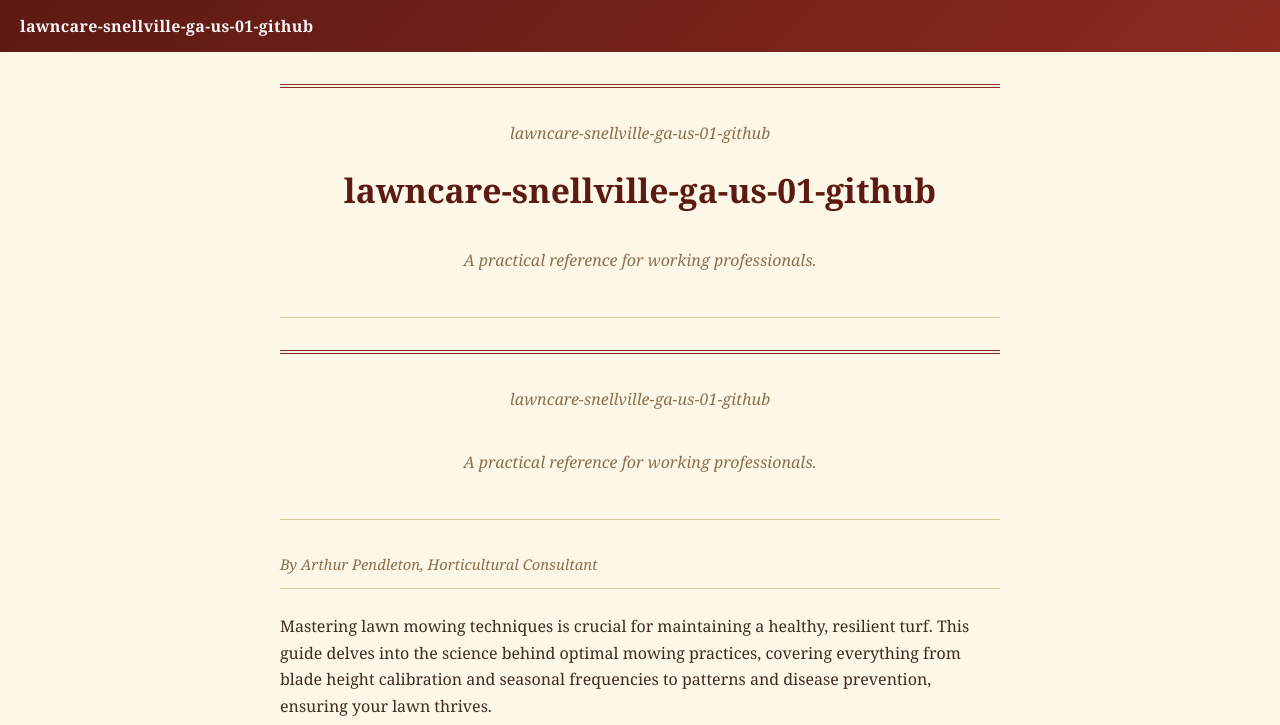
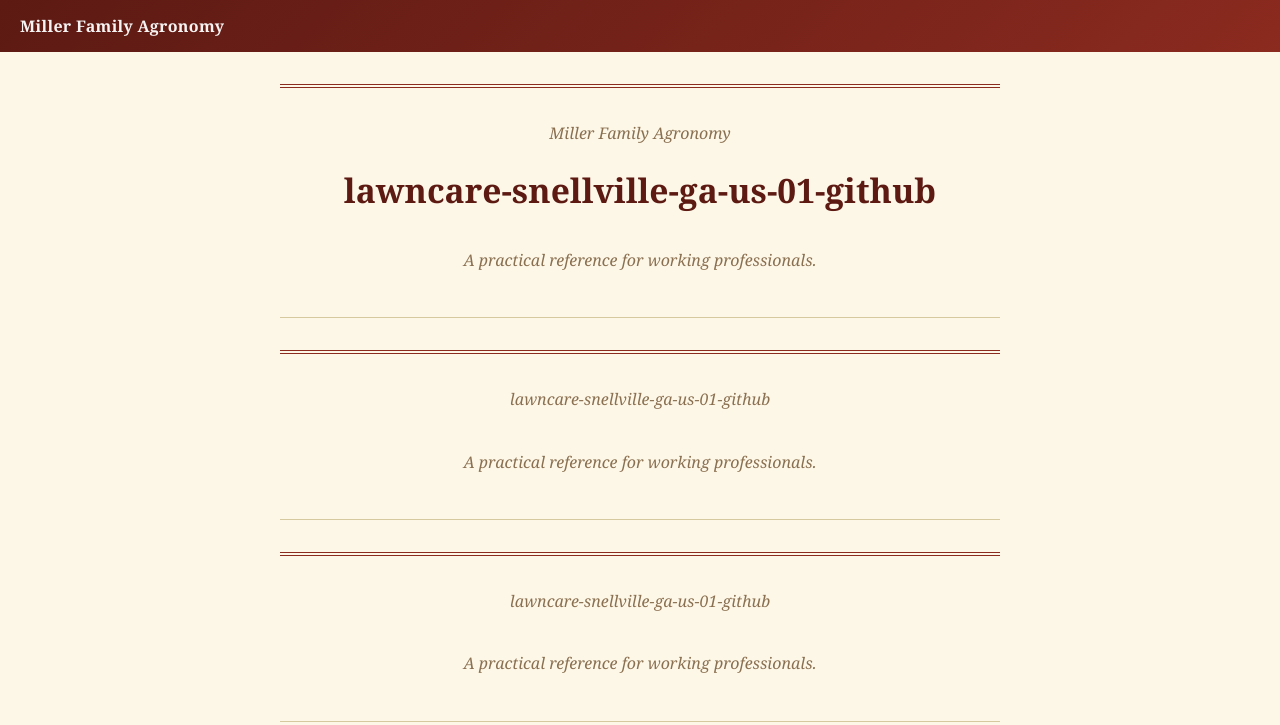
Before and after one commit to pampoenluke/lawncare-snellville-ga-us-01-github, a plain HTML site: page index.html in a window 1280 px wide. Shown: the top 725 px of the page. Drawn offline with Linux system fonts and the light colour scheme.

Commit message:
Deploy lawncare-snellville-ga-us-01-github

```diff
--- a/index.html
+++ b/index.html
@@ -4,18 +4,18 @@
 <meta charset="UTF-8">
 <meta name="viewport" content="width=device-width, initial-scale=1.0">
 <base href="https://pampoenluke.github.io/lawncare-snellville-ga-us-01-github/">
-<title>Lawn Mowing Guide: Techniques, Schedules &amp;amp;amp; Best Practices</title>
+<title>Lawn Mowing Guide: Techniques, Schedules &amp;amp;amp;amp; Best Practices</title>
 <meta name="description" content="Master lawn mowing techniques with our comprehensive guide. Learn about blade height, seasonal schedules, patterns, and disease prevention for a healthier lawn.">
 <meta name="robots" content="index, follow">
 <link rel="canonical" href="/">
 
 <meta property="og:type" content="article">
-<meta property="og:title" content="Lawn Mowing Guide: Techniques, Schedules &amp;amp;amp; Best Practices">
+<meta property="og:title" content="Lawn Mowing Guide: Techniques, Schedules &amp;amp;amp;amp; Best Practices">
 <meta property="og:description" content="Master lawn mowing techniques with our comprehensive guide. Learn about blade height, seasonal schedules, patterns, and disease prevention for a healthier lawn.">
 <meta property="og:url" content="/">
 <meta property="og:image" content="img/lawncare-snellville-ga-us-01-github-index-poa-pratensis-blade.webp">
 <meta name="twitter:card" content="summary_large_image">
-<meta name="twitter:title" content="Lawn Mowing Guide: Techniques, Schedules &amp;amp;amp; Best Practices">
+<meta name="twitter:title" content="Lawn Mowing Guide: Techniques, Schedules &amp;amp;amp;amp; Best Practices">
 <meta name="twitter:description" content="Master lawn mowing techniques with our comprehensive guide. Learn about blade height, seasonal schedules, patterns, and disease prevention for a healthier lawn.">
 
 <script type="application/ld+json">
@@ -294,9 +294,9 @@ footer .footer-links a:hover { color: var(--primary); }
 </style>
 </head>
 <body>
-<header class="site"><h1 class="brand">lawncare-snellville-ga-us-01-github</h1></header>
+<header class="site"><h1 class="brand">Miller Family Agronomy</h1></header>
 
-<div class="layout"><main><div class="hero hero-masthead"><p class="kicker">lawncare-snellville-ga-us-01-github</p><h1>lawncare-snellville-ga-us-01-github</h1><blockquote class="masthead-quote">A practical reference for working professionals.</blockquote></div><div class="hero hero-masthead"><p class="kicker">lawncare-snellville-ga-us-01-github</p><blockquote class="masthead-quote">A practical reference for working professionals.</blockquote></div>
+<div class="layout"><main><div class="hero hero-masthead"><p class="kicker">Miller Family Agronomy</p><h1>lawncare-snellville-ga-us-01-github</h1><blockquote class="masthead-quote">A practical reference for working professionals.</blockquote></div><div class="hero hero-masthead"><p class="kicker">lawncare-snellville-ga-us-01-github</p><blockquote class="masthead-quote">A practical reference for working professionals.</blockquote></div><div class="hero hero-masthead"><p class="kicker">lawncare-snellville-ga-us-01-github</p><blockquote class="masthead-quote">A practical reference for working professionals.</blockquote></div>
 <p class="byline">By <span itemprop="author">Arthur Pendleton</span>, Horticultural Consultant</p>
 <p>Mastering lawn mowing techniques is crucial for maintaining a healthy, resilient turf. This guide delves into the science behind optimal mowing practices, covering everything from blade height calibration and seasonal frequencies to patterns and disease prevention, ensuring your lawn thrives.</p>
 <figure><picture><source srcset="img/lawncare-snellville-ga-us-01-github-index-poa-pratensis-blade.webp" type="image/webp"><img src="img/lawncare-snellville-ga-us-01-github-index-poa-pratensis-blade.jpg" alt="Macro view of Poa pratensis grass blades cleanly cut to optimal height resting on Georgia soil with organic debris, demonstrating precise mowing technique for root health" loading="lazy" decoding="async"></picture><figcaption>Close examination of Kentucky bluegrass blades mowed at ideal height reveals clean cuts that minimize plant stress. This precision directly supports deeper root development and turf resilience in Snellville&#x27;s humid climate conditions.</figcaption></figure>
@@ -362,6 +362,6 @@ footer .footer-links a:hover { color: var(--primary); }
   <li><a href="https://www.ars.usda.gov/midatlantic-area/beltsville-md/relevant-units/application-technology-research/research-projects/turfgrass-management/">USDA Turfgrass Management Research</a></li>
 </ul>
 </main></div>
-<footer class="footer-contact-card"><div class="contact-card"><h4>lawncare-snellville-ga-us-01-github</h4><p><strong>Arthur Pendleton</strong>, Horticultural Consultant</p><p class="footer-links"><a href="sitemap.xml">Sitemap</a> &middot; <a href="contact/">Get in touch</a></p></div><p class="copyright">&copy; 2026 lawncare-snellville-ga-us-01-github</p></footer>
+<footer class="footer-contact-card"><div class="contact-card"><h4>Miller Family Agronomy</h4><p><strong>Arthur Pendleton</strong>, Horticultural Consultant</p><p class="footer-links"><a href="sitemap.xml">Sitemap</a> &middot; <a href="contact/">Get in touch</a></p></div><p class="copyright">&copy; 2026 Miller Family Agronomy</p></footer>
 </body>
 </html>
```
